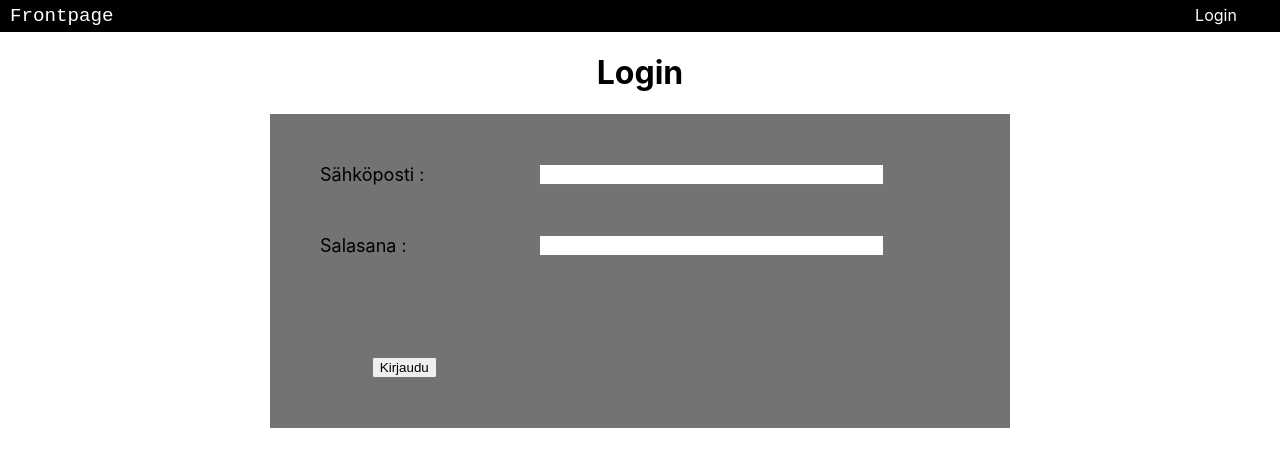
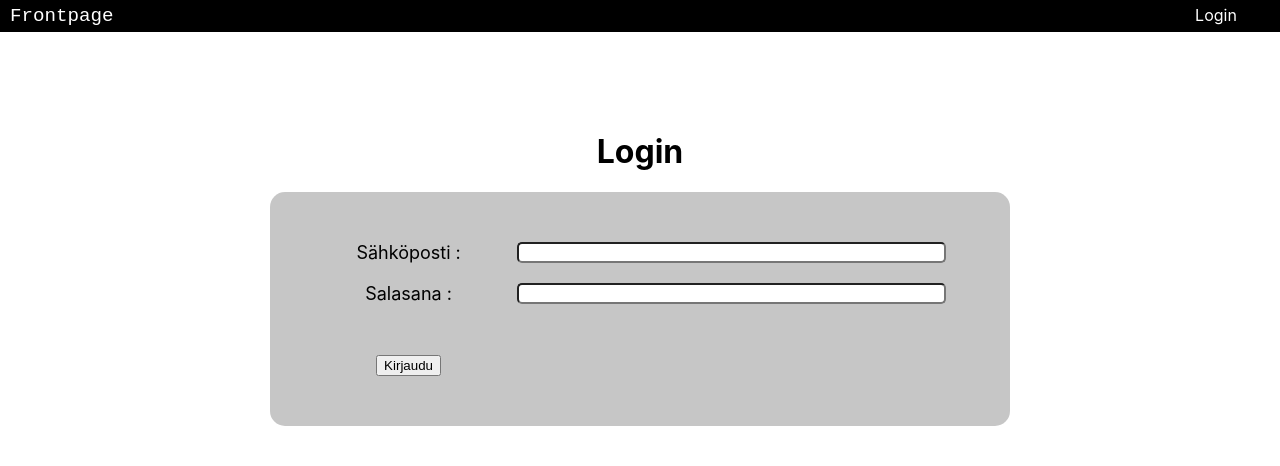
Before and after one commit to theCoffeehound/frontpage, a React (Create React App) app in the folder client/: page /login in a window 1280 px wide. Shown: the top 466 px of the page. Built offline with nearby package versions, Linux system fonts and the light colour scheme.

Commit message:
Login formin fiksaamista

```diff
--- a/client/src/components/Login.jsx
+++ b/client/src/components/Login.jsx
@@ -3,14 +3,14 @@ import '../styles/Login.css';
 
 function Login() {
     return (
-        <div className="">
+        <div className="login">
             <h1>Login</h1>
             <div className="login-form">
                     <label className="login-form-label">Sähköposti : </label>
                     <input className="login-form-input" type="text" />
                     <label className="login-form-label">Salasana : </label>
                     <input className="login-form-input" type="password" name="salasana" id="salasana" />
-                    <div className="nappi">
+                    <div className="nappi-container">
                         <button type="submit">Kirjaudu</button>
                     </div>
             </div>
--- a/client/src/styles/Login.css
+++ b/client/src/styles/Login.css
@@ -1,3 +1,8 @@
+.login{
+    margin-top: 100px;
+}
+
+
 .login-form {
 
     /*  div:in keskitys */
@@ -11,10 +16,12 @@
     display: grid;
     grid-template-columns: 2fr 5fr;
     grid-template-rows: auto;
-    grid-gap: 50px;
+    grid-column-gap: 20px;
+    grid-row-gap: 20px;
 
 
-    background-color: rgba(99, 99, 99, 0.896);
+    background-color: rgba(192, 192, 192, 0.896);
+    border-radius: 15px;
 }
 
 .login-form-user {
@@ -22,15 +29,21 @@
 }
 
 .login-form-label {
-    text-align: left;
+    text-align: center;
     font-size: large;
 }
 
 .login-form-input {
-    justify-content: center;
-    width: 80%;
+    width: 95%;
+    border-radius: 5px;
 }
 
-.nappi{
-    margin-top: 50px;
+.nappi-container{
+    margin-top: 30px;
+
 }
+
+
+button {
+    right: 0px;
+}
```
